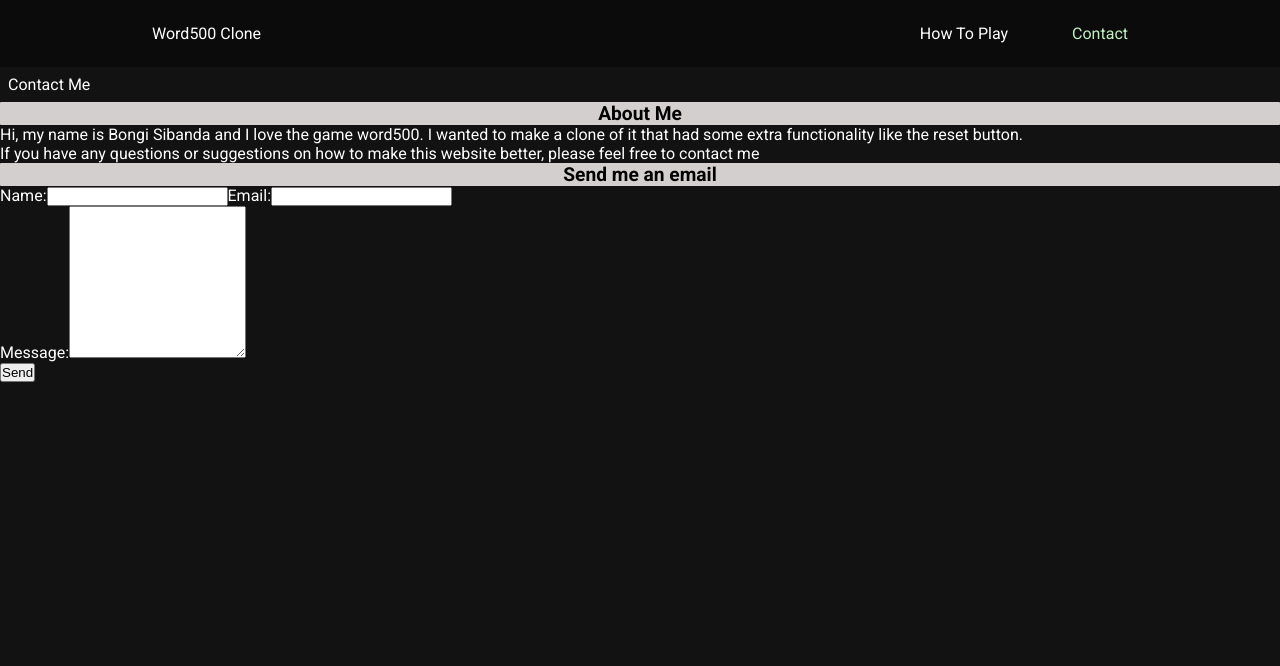
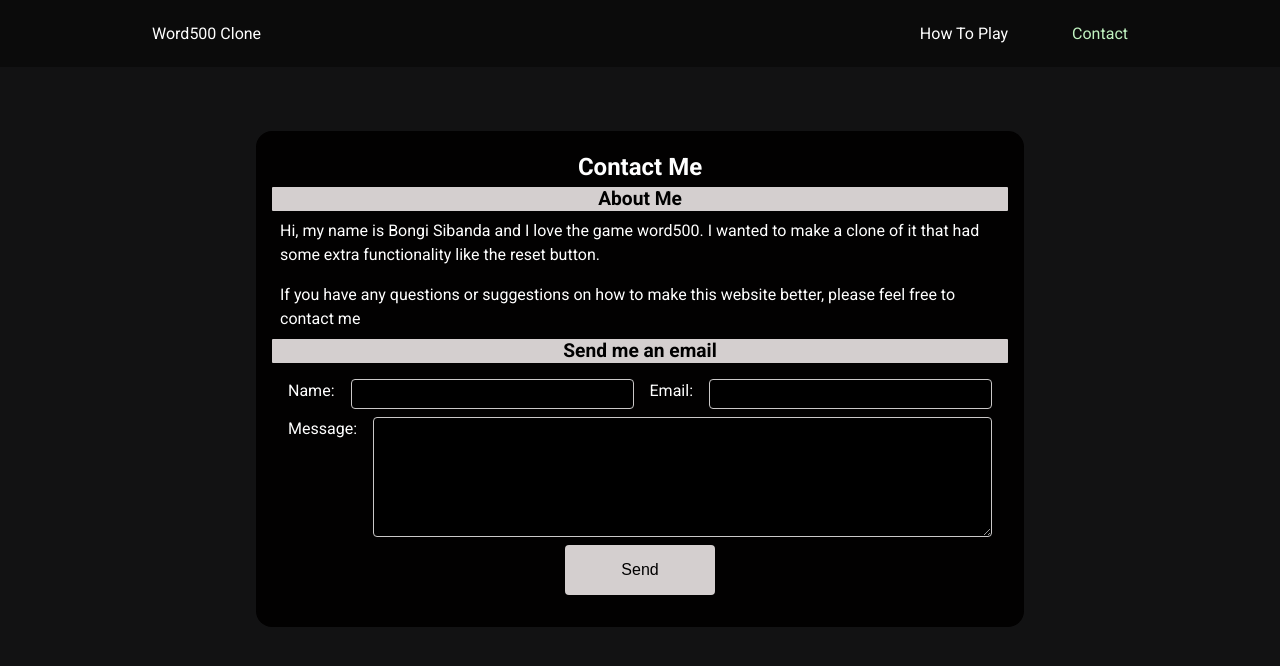
Before and after one commit to trialnerr/Nerd500-word500clone, a React app: page /contact in a window 1280 px wide. Shown: the top 666 px of the page. Built offline with nearby package versions, Linux system fonts and the light colour scheme.

Commit message:
Refactor game.scss to include styling changes for HowToPlay and Contact components

```diff
--- a/client/scss/game.scss
+++ b/client/scss/game.scss
@@ -17,6 +17,12 @@ h1 {
   font-weight: normal;
   margin: 0.5rem;
 }
+
+h1{
+  text-align: center;
+  font-weight: 800;
+  font-size: x-large;
+  }
 
 header{
   background-color: #0b0b0b;
@@ -119,7 +125,7 @@ h2{
   border-radius: 4px;
 }
 
-.square {
+.square, .exampleBtn {
   height: 50px;
   width: 50px;
   // margin: 5px;
@@ -199,19 +205,13 @@ h2{
   background-color: #f0f0f0;
 }
 
-.how-to-container{
+.how-to-container, .contactWrapper{
   width: 60%;
   margin: 2rem auto;
   padding: 1em;
   line-height: 1.5rem;
   background-color: rgb(2, 1, 1);
   border-radius: 1rem;
-
-  h1{
-  text-align: center;
-  font-weight: 800;
-  font-size: x-large;
-  }
 
   ul {
     list-style-type: circle;
@@ -235,3 +235,69 @@ h2{
 .before{
   color: white;
 }
+.contact{
+  display: flex;
+  justify-content: center;
+  margin-top: 2rem;
+}
+
+.form__container{
+  margin: 0 auto;
+  display: flex;
+  justify-content: center;
+  margin: 1rem;
+
+
+}
+.contactWrapper form{
+  width: 100%;
+  display: flex;
+  flex-direction: column;
+  gap: 0.5rem;
+}
+
+.nameEmail{
+  display: flex;
+  flex-wrap: wrap;
+  gap: 1rem;
+
+}
+
+#name, #email, #message {
+  flex-grow: 1;
+}
+
+.message{
+  display: flex;
+  gap: 1rem;
+}
+
+.form__container button{
+  width: 150px;
+  height: 50px;
+  background-color: #d4cfcf;
+  border: none;
+  border-radius: 4px;
+  cursor: pointer;
+  align-self: center;
+  font-size: 1rem;
+}
+
+.form__container input, .form__container textarea{
+  height: 30px;
+  border-radius: 4px;
+  border: 1px solid rgb(202, 200, 200);
+  padding: 0.5rem;
+  font-size: 1rem;
+  color: white;
+  background-color: black;
+}
+
+.form__container textarea{
+  height: 120px;
+}
+
+.example{
+  display: flex;
+  margin-bottom: 1rem;
+}
```
